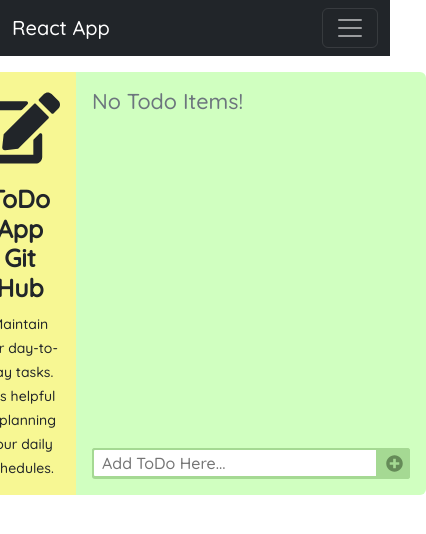
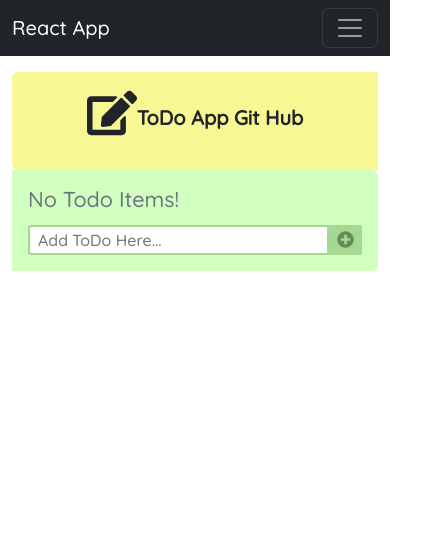
Before and after one commit to KrishnanandaAchar/react_app, a React (Create React App) app: page /todo in a window 390 px wide. Shown: the top 534 px of the page, 426 px wide, since content can reach past the window. Built offline with nearby package versions, Linux system fonts and the light colour scheme.

Commit message:
Responsive ToDo

```diff
--- a/src/components/Header.js
+++ b/src/components/Header.js
@@ -5,7 +5,11 @@ import { Nav, Navbar, Container } from "react-bootstrap";
 const Header = () => (
     <Navbar collapseOnSelect expand="lg" bg="dark" variant="dark" className="header-block">
         <Container fluid>
-            <Navbar.Brand>React App</Navbar.Brand>
+            <Navbar.Brand>
+                <NavLink to="/" className="text-decoration-none text-white">
+                    React App
+                </NavLink>
+            </Navbar.Brand>
             <Navbar.Toggle aria-controls="responsive-navbar-nav" />
             <Navbar.Collapse id="responsive-navbar-nav">
                 <Nav className="ms-auto">
--- a/src/css/style.css
+++ b/src/css/style.css
@@ -106,9 +106,21 @@ input {
 .todo-block .todo-title h2 {
   font-weight: bold;
 }
+@media (max-width: 768px) {
+  .todo-block .todo-title svg {
+    font-size: 50px;
+    display: inline-block;
+  }
+  .todo-block .todo-title h2 {
+    font-size: 20px;
+    display: inline-block;
+  }
+  .todo-block .todo-title small {
+    display: none;
+  }
+}
 .todo-block .todo {
   width: 100%;
-  min-width: 350px;
   max-width: 600px;
   border-radius: 0 6px 6px 0;
   background-color: #d0ffc0;
@@ -181,4 +193,14 @@ input {
 .todo-block .todo form button svg {
   font-size: 21px;
   color: #658b58;
+}
+@media (max-width: 992px) {
+  .todo-block .todo {
+    max-width: 100%;
+  }
+}
+@media (max-width: 768px) {
+  .todo-block {
+    flex-direction: column;
+  }
 }/*# sourceMappingURL=style.css.map */
--- a/src/css/style.scss
+++ b/src/css/style.scss
@@ -139,11 +139,26 @@ input {
         h2 {
             font-weight: bold;
         }
+
+        @media (max-width: 768px) {
+            svg {
+                font-size: 50px;
+                display: inline-block;
+            }
+
+            h2 {
+                font-size: 20px;
+                display: inline-block;
+            }
+
+            small {
+                display: none;
+            }
+        }
     }
 
     .todo {
         width: 100%;
-        min-width: 350px;
         max-width: 600px;
         border-radius: 0 6px 6px 0;
         background-color: $dullGreen;
@@ -235,5 +250,13 @@ input {
                 }
             }
         }
+
+        @media (max-width: 992px) {
+            max-width: 100%;
+        }
+    }
+
+    @media (max-width: 768px) {
+        flex-direction: column;
     }
 }
```
Also changed, not shown: src/components/ToDo.js (+0 -14 lines), 1 other file (tests, documents, lock files or other folders).
